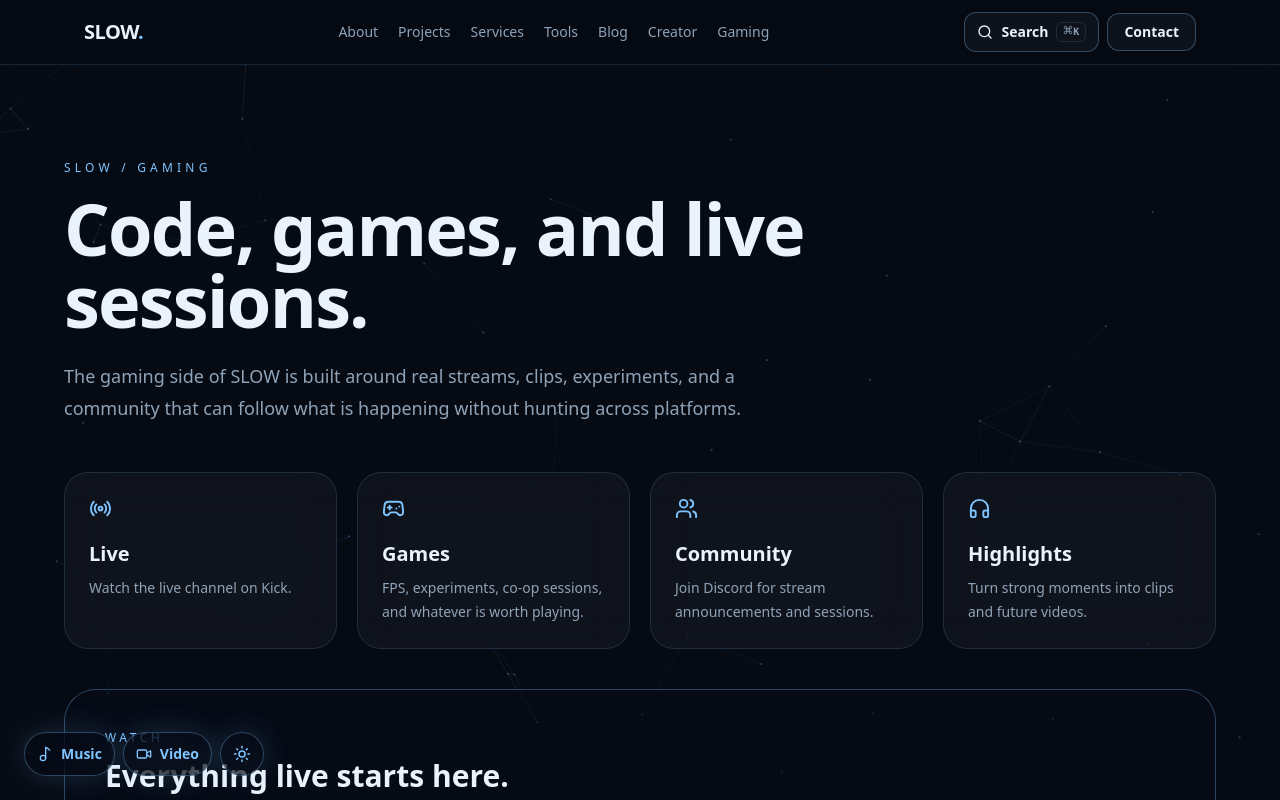
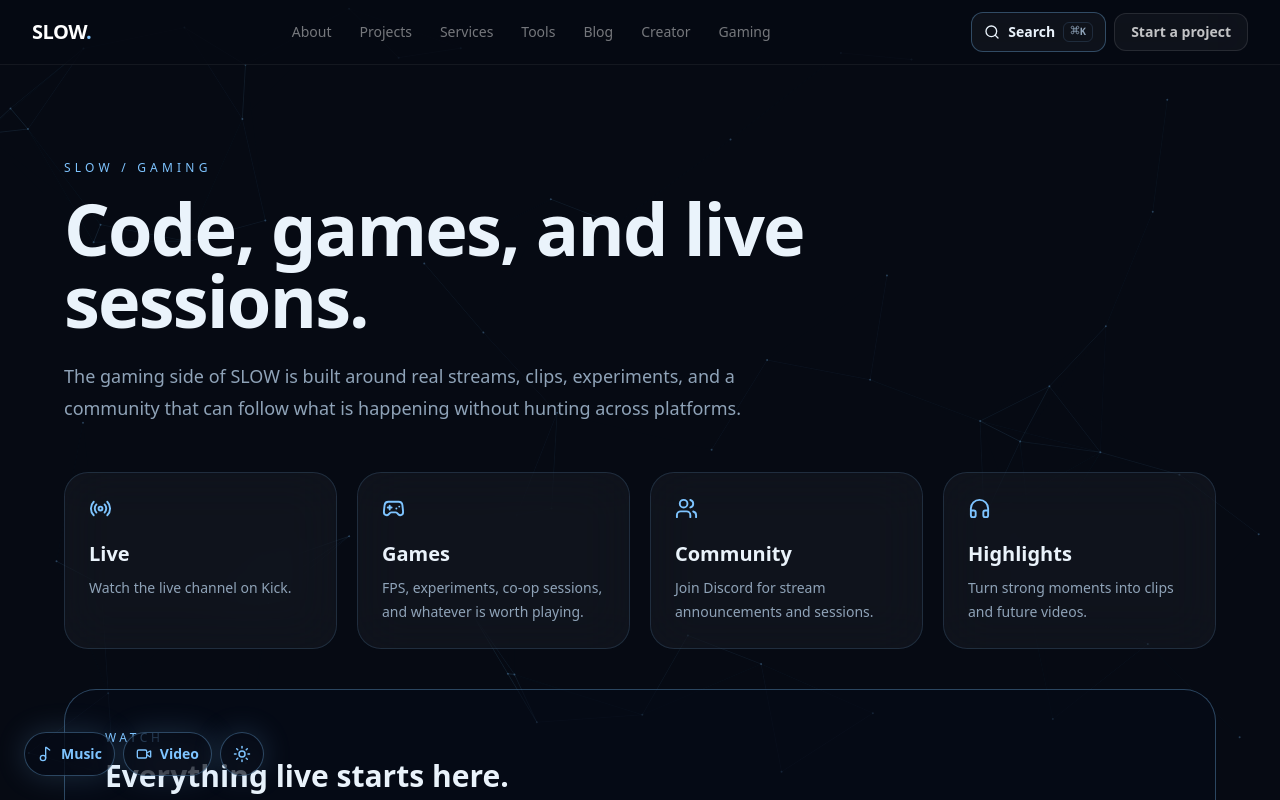
Before and after one commit to SLOW429/personal-site, a Next.js app: page /gaming in a window 1280 px wide. Shown: the top 800 px of the page. Built offline with nearby package versions, Linux system fonts and the light colour scheme.

Commit message:
refactor: redesign header for English-only cinematic site

```diff
--- a/components/layout/site-header.tsx
+++ b/components/layout/site-header.tsx
@@ -1,29 +1,22 @@
 "use client";
 
 import Link from "next/link";
+import { Search } from "lucide-react";
 import MobileNav from "./mobile-nav";
 import { SiteSearch } from "./site-search";
-import { navigation, navigationLabels } from "@/lib/site-config";
+import { navigation } from "@/lib/site-config";
 
 export function SiteHeader() {
   return (
-    <header className="fixed inset-x-0 z-50 border-b border-[var(--card-border)] bg-[var(--background)]/80 backdrop-blur-xl" style={{ top: "env(safe-area-inset-top, 0px)" }}>
-      <div className="mx-auto flex h-16 max-w-6xl items-center justify-between gap-3 px-4 sm:px-5">
-        <Link href="/" className="shrink-0 font-display text-xl font-bold tracking-tight text-[var(--foreground)]">
-          SLOW<span className="text-[var(--gold)]">.</span>
-        </Link>
-        <nav aria-label="Primary" className="hidden items-center gap-5 lg:flex">
-          {navigation.map(([key, href]) => (
-            <Link key={href} href={href} className="text-sm text-[var(--muted)] transition hover:text-[var(--foreground)]">
-              {navigationLabels[key]}
-            </Link>
-          ))}
+    <header className="fixed inset-x-0 top-0 z-50 border-b border-white/[0.06] bg-[#060a13]/70 backdrop-blur-2xl supports-[backdrop-filter]:bg-[#060a13]/55" style={{ top: "env(safe-area-inset-top, 0px)" }}>
+      <div className="mx-auto flex h-16 max-w-7xl items-center justify-between gap-4 px-4 sm:px-6 lg:px-8">
+        <Link href="/" className="shrink-0 font-display text-xl font-black tracking-tight text-white">SLOW<span className="text-[#7ec4ff]">.</span></Link>
+        <nav aria-label="Primary" className="hidden items-center gap-1 lg:flex">
+          {navigation.map(([label, href]) => <Link key={href} href={href} className="rounded-xl px-3 py-2 text-sm text-white/45 transition hover:bg-white/[0.04] hover:text-white">{label}</Link>)}
         </nav>
         <div className="flex items-center gap-2">
           <SiteSearch />
-          <Link href="/contact" className="hidden rounded-xl border border-[var(--card-border-strong)] bg-[var(--card-bg-soft)] px-4 py-2 text-sm font-semibold text-[var(--foreground)] transition hover:border-[var(--gold)] hover:text-[var(--gold-light)] lg:inline-flex">
-            {navigationLabels.Contact}
-          </Link>
+          <Link href="/contact" className="hidden rounded-xl border border-white/10 bg-white/[0.04] px-4 py-2 text-sm font-semibold text-white/75 transition hover:-translate-y-0.5 hover:border-white/20 hover:text-white md:inline-flex">Start a project</Link>
           <MobileNav />
         </div>
       </div>
```
